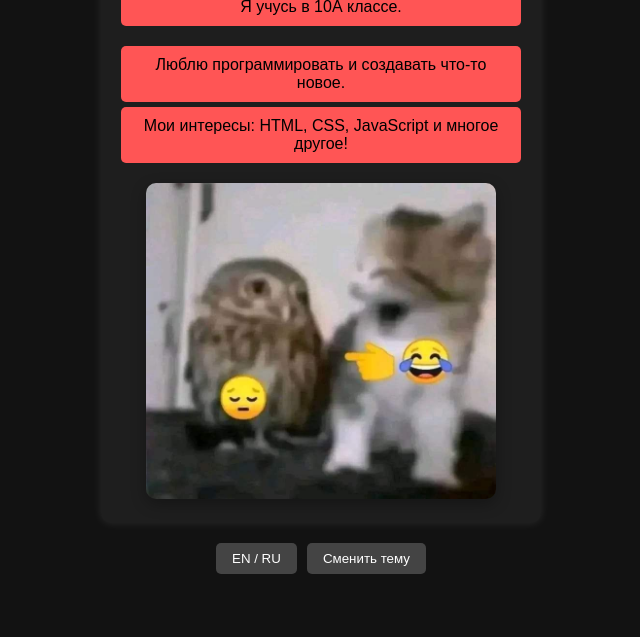
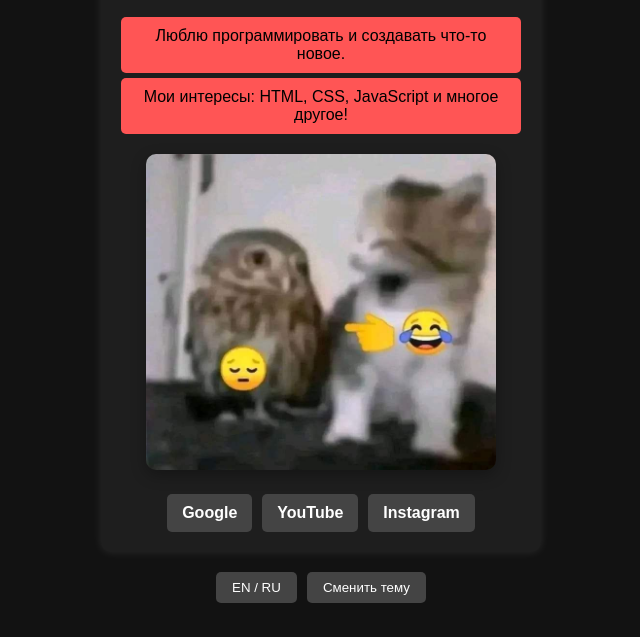
Before and after one commit to cvfhnxtk111/profile, a plain HTML site: page index.html in a window 1280 px wide. Both pictures are taken after a click on the button "Сменить тему". Shown: the part 163-800 px from the top of the page, without its empty margins (319-959 px from the left). Drawn offline with Linux system fonts and the light colour scheme.

Commit message:
Update index.html

```diff
--- a/index.html
+++ b/index.html
@@ -1,8 +1,8 @@
 <!DOCTYPE html>
 <html lang="ru">
 <head>
-    <meta charset="UTF-8">
-    <meta name="viewport" content="width=device-width, initial-scale=1.0">
+  <meta charset="UTF-8" />
+  <meta name="viewport" content="width=device-width, initial-scale=1.0"/>
   <title>Профиль Али</title>
   <style>
     body {
@@ -13,10 +13,10 @@
       flex-direction: column;
       justify-content: center;
       align-items: center;
-            height: 100vh;
-            transition: background-color 0.3s, color 0.3s;
+      min-height: 100vh;
       background-color: #f4f4f4;
       color: #333;
+      transition: background-color 0.3s, color 0.3s;
     }
 
     body.dark-mode {
@@ -31,6 +31,7 @@
       box-shadow: 0 0 10px rgba(0, 0, 0, 0.1);
       text-align: center;
       max-width: 400px;
+      width: 90%;
       transition: background-color 0.3s, color 0.3s;
     }
 
@@ -71,6 +72,7 @@
       display: flex;
       gap: 10px;
       margin-top: 20px;
+      flex-wrap: wrap;
     }
 
     .lang-btn, .theme-btn {
@@ -110,6 +112,37 @@
     .funny-img:hover {
       transform: scale(1.05);
     }
+
+    .social-links {
+      display: flex;
+      justify-content: center;
+      gap: 10px;
+      margin-top: 20px;
+      flex-wrap: wrap;
+    }
+
+    .social-links a {
+      text-decoration: none;
+      padding: 10px 15px;
+      background-color: #007bff;
+      color: #fff;
+      border-radius: 5px;
+      font-weight: bold;
+      transition: background-color 0.3s, transform 0.2s;
+    }
+
+    .social-links a:hover {
+      background-color: #0056b3;
+      transform: translateY(-2px);
+    }
+
+    body.dark-mode .social-links a {
+      background-color: #444;
+    }
+
+    body.dark-mode .social-links a:hover {
+      background-color: #666;
+    }
   </style>
 </head>
 <body>
@@ -122,11 +155,20 @@
       <p id="interests">Мои интересы: HTML, CSS, JavaScript и многое другое!</p>
     </div>
 
+    <!-- Картинка -->
     <div class="image-container">
-            <img src="funny.jpg" alt="funny owl and dog" class="funny-img">
+      <img src="funny.jpg" alt="funny owl and dog" class="funny-img" />
+    </div>
+
+    <!-- Ссылки на соцсети -->
+    <div class="social-links">
+      <a href="https://www.google.com" target="_blank">Google</a>
+      <a href="https://www.youtube.com" target="_blank">YouTube</a>
+      <a href="https://www.instagram.com" target="_blank">Instagram</a>
     </div>
   </div>
 
+  <!-- Кнопки -->
   <div class="btn-group">
     <button class="lang-btn" onclick="toggleLanguage()">EN / RU</button>
     <button class="theme-btn" onclick="toggleTheme()">Сменить тему</button>
```
Lines whose indentation alone changed are shown as unchanged.
